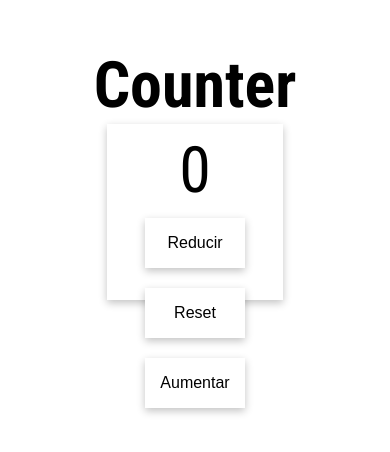
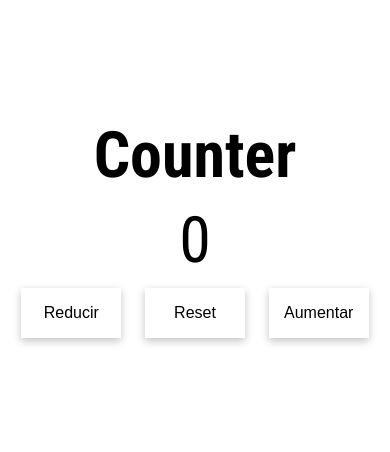
Before and after one commit to fcojsanchez55/Counter-practice, a plain HTML site: page index.html in a window 390 px wide. Shown: the part 218-670 px from the top of the page. Drawn offline with Linux system fonts and the light colour scheme.

Commit message:
Fixed the Responsive.

```diff
--- a/style.css
+++ b/style.css
@@ -13,10 +13,7 @@ main{
     display: flex;
     justify-content: center;
     align-items: center;
-    width: 45vw;
-    height: 45vw;
     text-align: center;
-    box-shadow: rgba(0, 0, 0, 0.24) 0px 3px 8px;
 }
 
 main div h1{
```
